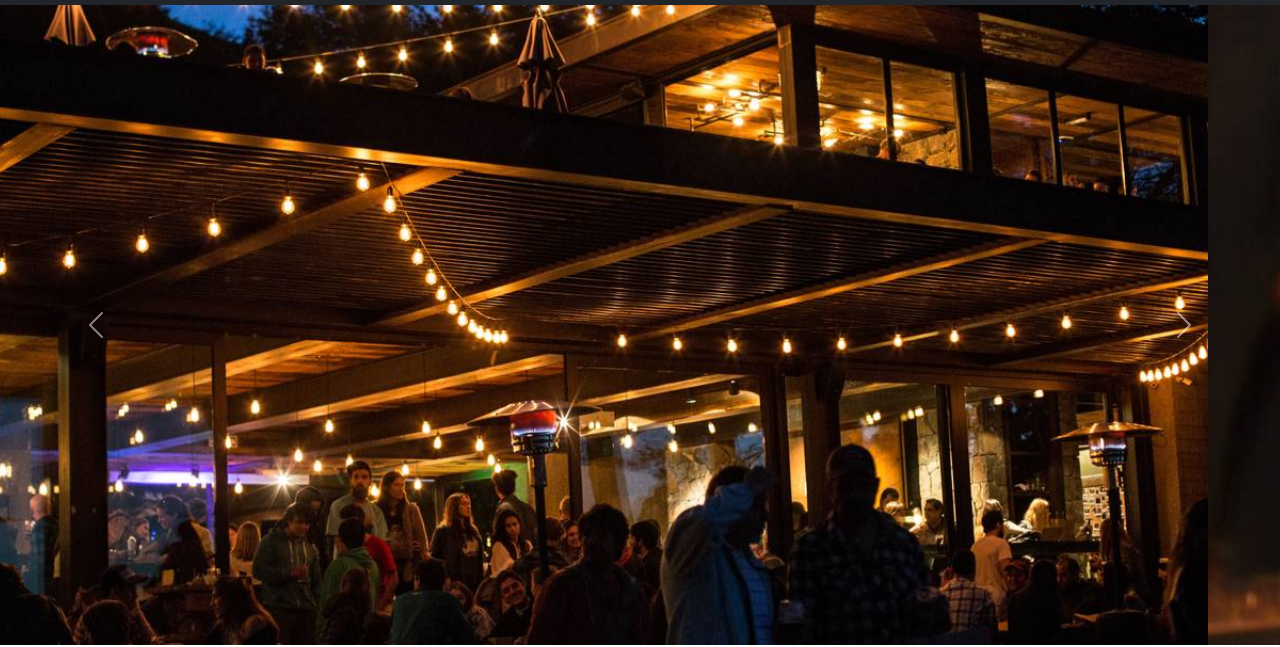
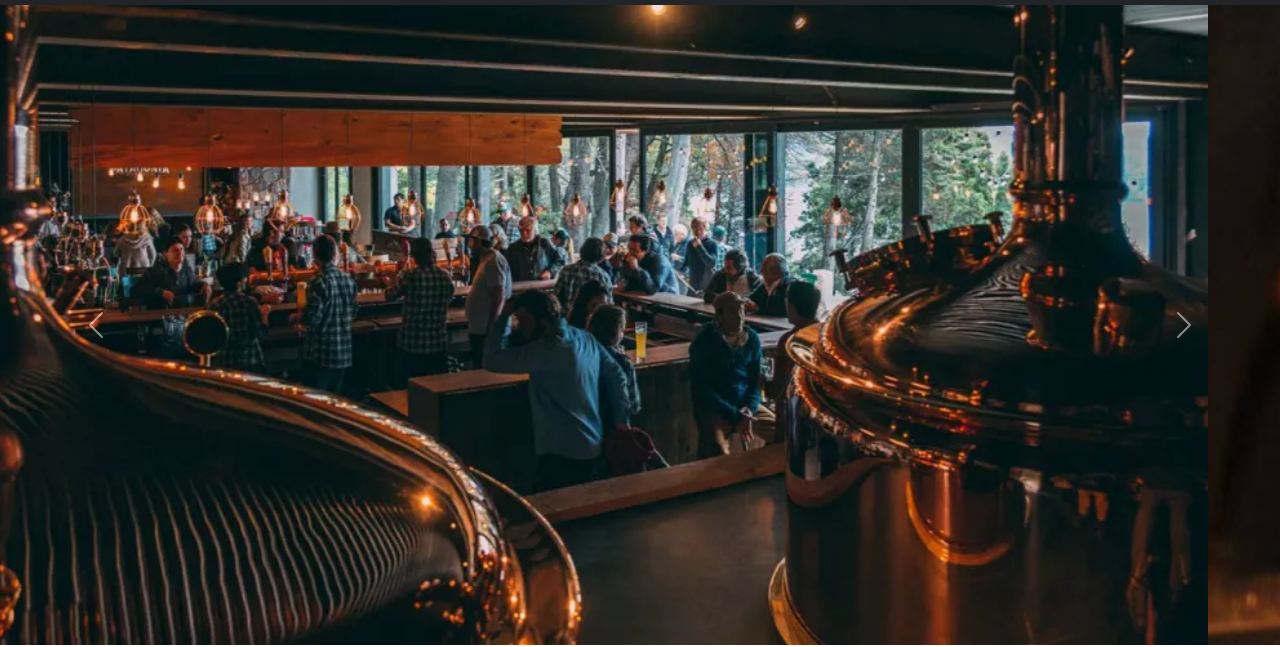
Before and after one commit to cuter97/Cervezas, a plain HTML site: page index.html in a window 1280 px wide. Shown: the part 161-808 px from the top of the page. Drawn offline with nearby package versions, Linux system fonts and the light colour scheme; a web font is replaced by a local one.

Commit message:
cambio img

```diff
--- a/index.html
+++ b/index.html
@@ -108,7 +108,7 @@
 
             <div class="carousel-inner">
               <div class="carousel-item active fondo1">
-                <img src="Imagenes/carrusel2.jpg" class="d-block w-100" alt="bar-patagonia">
+                <img src="Imagenes/md.webp" class="d-block w-100" alt="bar-patagonia">
               </div>
               <div class="carousel-item fondo2">
                 <img src="Imagenes/carrusel1.jpg" class="d-block w-100" alt="bar-berlina">
```
Also changed, not shown: Imagenes/img_0353.jpg (added), Imagenes/md.webp (added).
